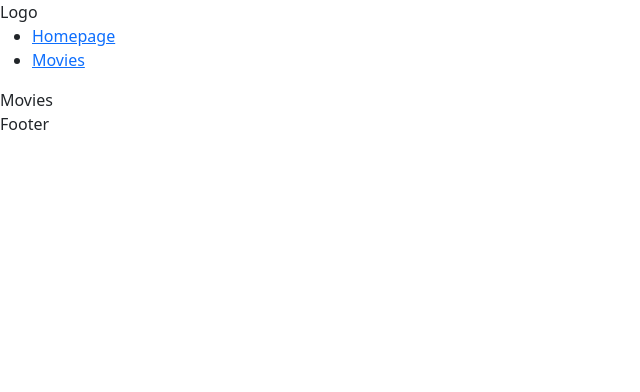
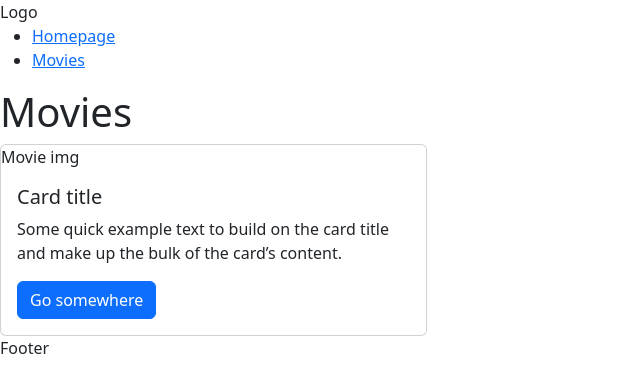
Before and after one commit to giorgiameffe/webapp-react, a React (Vite) app: page /movies in a window 1280 px wide. Shown: the top 392 px of the page, without its empty margins (0-640 px from the left). Built offline with nearby package versions, Linux system fonts and the light colour scheme.

Commit message:
feat: create movie card component and import it on movies page

```diff
--- /dev/null
+++ b/components/MovieCard.jsx
@@ -0,0 +1,15 @@
+function MovieCard() {
+
+    return (
+        <article className="card">
+            Movie img
+            <div className="card-body">
+                <h5 className="card-title">Card title</h5>
+                <p className="card-text">Some quick example text to build on the card title and make up the bulk of the card’s content.</p>
+                <a href="#" className="btn btn-primary">Go somewhere</a>
+            </div>
+        </article>
+    )
+}
+
+export default MovieCard;
--- a/pages/Movies.jsx
+++ b/pages/Movies.jsx
@@ -1,8 +1,15 @@
+import MovieCard from "../components/MovieCard";
+
 function MoviesPage() {
 
     return (
         <>
-            <div>Movies</div>
+            <h1>Movies</h1>
+            <section className="raw">
+                <div className="col-4">
+                    <MovieCard />
+                </div>
+            </section>
         </>
     )
 }
```
